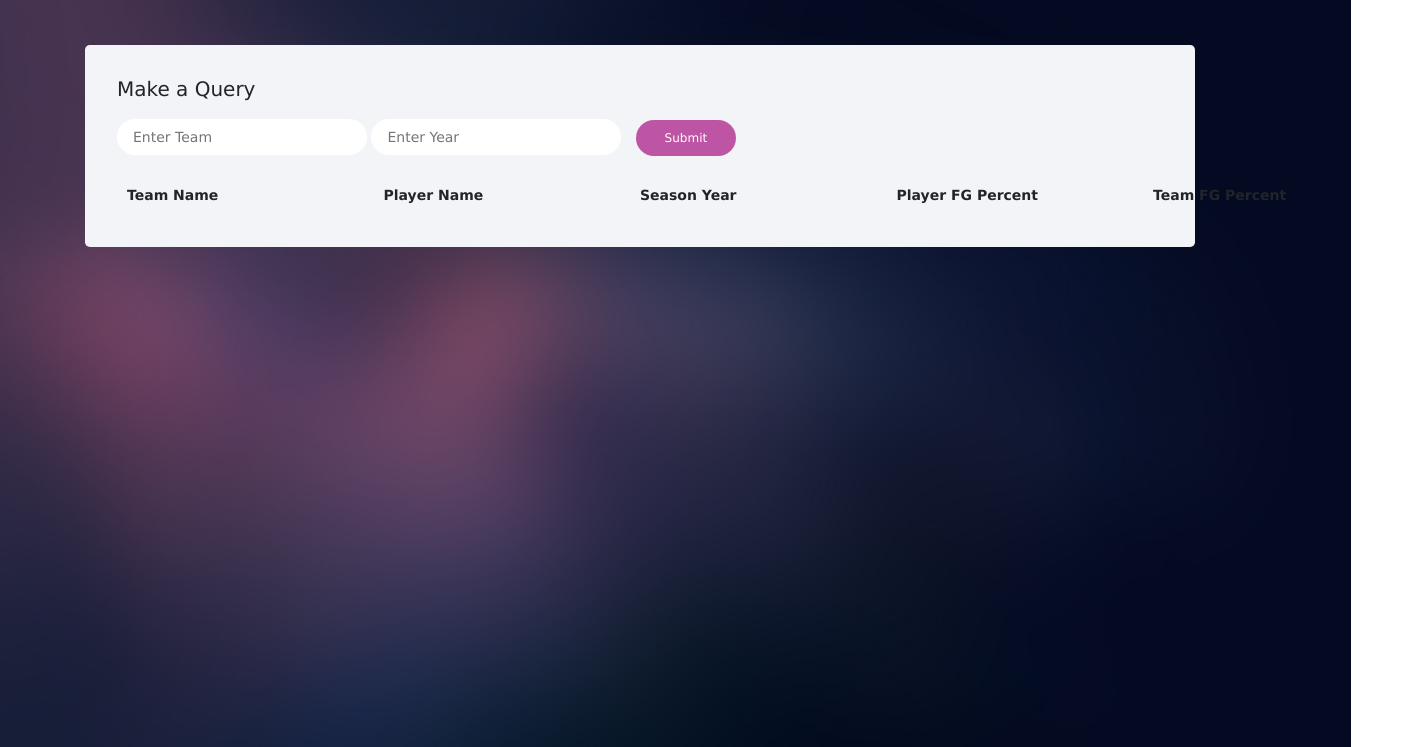
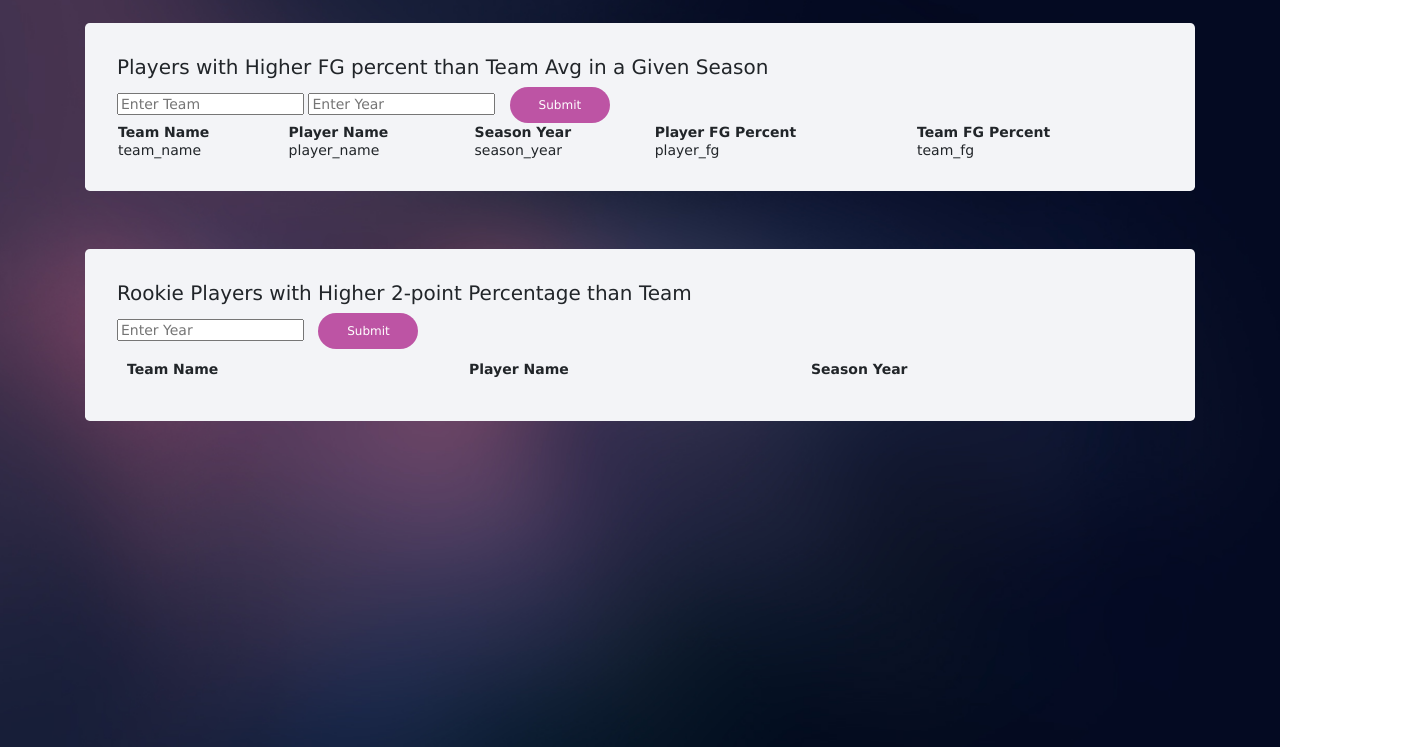
Before and after one commit to aarondr77/NBA-Visualizer, a website: page views/team.html in a window 1280 px wide. Shown: the part 53-800 px from the top of the page, 1410 px wide, since content can reach past the window. Drawn offline with nearby package versions, Linux system fonts and the light colour scheme; files that its build step writes are made by us from their sources.

Commit message:
work in progress

```diff
--- a/public/javascripts/app.js
+++ b/public/javascripts/app.js
@@ -73,7 +73,7 @@ app.controller('teamPageController', function($scope, $http) {
       console.log("success")
       console.log("Team: ", response.data);
       var data = response.data.rows
-      $scope.team = data
+      $scope.high_fg_results = data
     }, function errorCallback(response) {
       console.log("Team ERROR: ", response);
     });
--- /dev/null
+++ b/public/javascripts/scripts.js
@@ -0,0 +1,14 @@
+
+$(document).ready(function() {
+
+    var tbody = $("#high_fg_table tbody"),results = $('#high_fg_results');
+    console.log('results>>>>>>>>')
+    $.each(results, function(i, result) {
+      var tr = $('<tr>');
+      $.each(result, function(i, prop) {
+        $('<td>').html(prop).appendTo(tr);
+      });
+      tbody.append(tr);
+    });
+
+});
--- a/public/stylesheets/homepage.css
+++ b/public/stylesheets/homepage.css
@@ -2,17 +2,6 @@
   display: flex;
   flex-flow: column wrap;
   margin-top: 10px;
-}
-
-.query-container .team {
-  display: flex;
-  flex-flow: row nowrap;
-  align-items: center;
-  height: 40px;
-}
-
-.team .column {
-  flex: 1 0 20%;
 }
 
 .input-container .login-input {
@@ -49,14 +38,6 @@
   background: #d86bbe;
 }
 
-.result-container .team {
-  display: flex;
-  flex-flow: row nowrap;
-  align-items: center;
-  height: 40px;
-  padding: 0 10px;
-}
-
 .result-container .shootingpercentage:hover , .result-container .likelyshot:hover{
   background-color: #ececec;
 }
--- a/public/stylesheets/teampage.css
+++ b/public/stylesheets/teampage.css
@@ -53,6 +53,18 @@
     margin-top: 10px;
   }
 
+  .result-container .team, .result-container .{
+    display: flex;
+    flex-flow: row nowrap;
+    align-items: center;
+    height: 40px;
+    padding: 0 10px;
+  }
+
+  .results .header {
+    flex: 1 0 25%;
+  }
+
   .result-container .team {
     display: flex;
     flex-flow: row nowrap;
@@ -60,7 +72,3 @@
     height: 40px;
     padding: 0 10px;
   }
-
-  .team .header, .team .teamName, .team .playerName, .team .playerName, .team .seasonYear, .team .teamFgPercent, .team .playerFgPercent {
-    flex: 1 0 25%;
-  }
--- a/views/team.html
+++ b/views/team.html
@@ -7,7 +7,7 @@
     <link rel="stylesheet" href="https://stackpath.bootstrapcdn.com/bootstrap/4.2.1/css/bootstrap.min.css" integrity="sha384-GJzZqFGwb1QTTN6wy59ffF1BuGJpLSa9DkKMp0DgiMDm4iYMj70gZWKYbI706tWS" crossorigin="anonymous">
     <!-- Custom styles for this template-->
     <link href="/stylesheets/common.css" rel="stylesheet">
-    <link href="/stylesheets/teampage.css" rel="stylesheet">
+    <link href="/stylesheets/homepage.css" rel="stylesheet">
   </head>
 
   <body ng-controller="teamPageController">
@@ -26,35 +26,67 @@
 
     <div class="container query-container">
       <div class="jumbotron">
-        <div class="h5">Make a Query</div>
+        <div class="h5">Players with Higher FG percent than Team Avg in a Given Season</div>
         <div class="input-container">
           <input type="text" ng-model="teamName" placeholder="Enter Team" class="team-input"/>
           <input type="text" ng-model="year" placeholder="Enter Year" class="year-input"/>
           <button ng-click="submitTeamQuery()" class="submit-btn">Submit</button>
         </div>
         <div class="result-container">
-            <div class="team">
+            <table id = "high_fg_table" class ="high_fg_results" style="width:100%">
+              <thead>
+                <tr>
+                  <th>Team Name</th>
+                  <th>Player Name</th>
+                  <th>Season Year</th>
+                  <th>Player FG Percent</th>
+                  <th>Team FG Percent</th>
+                </tr>
+              </thead>
+              <tbody>
+                <tr>
+                  <td>team_name</td>
+                  <td>player_name</td>
+                  <td>season_year</td>
+                  <td>player_fg</td>
+                  <td>team_fg</td>
+                </tr>
+              </tbody>
+            </table>
+        </div>
+      </div>
+    </div>
+
+    </br>
+
+    <div class="container query-container">
+      <div class="jumbotron">
+        <div class="h5">Rookie Players with Higher 2-point Percentage than Team</div>
+        <div class="input-container">
+          <input type="text" ng-model="year" placeholder="Enter Year" class="year-input"/>
+          <button ng-click="submitTeamQuery()" class="submit-btn">Submit</button>
+        </div>
+        <div class="result-container">
+            <div class="results">
                 <div class="header"><strong>Team Name</strong></div>
                 <div class="header"><strong>Player Name</strong></div>
                 <div class="header"><strong>Season Year</strong></div>
-                <div class="header"><strong>Player FG Percent</strong></div>
-                <div class="header"><strong>Team FG Percent</strong></div>
             </div>
           <div class="team" id="results" ng-repeat="t in team">
             <div class="teamName">{{t[0]}}</div>
             <div class="playerName">{{t[1]}}</div>
             <div class="seasonYear">{{t[2]}}</div>
-            <div class="playerFgPercent">{{t[3]}}</div>
-            <div class="teamFgPercent">{{t[4]}}</div>
           </div>
       </div>
     </div>
+  </div>
 
     <!-- Include these before the end of body tag in every HTML file -->
     <script src="https://ajax.googleapis.com/ajax/libs/jquery/1.11.2/jquery.min.js"></script>
     <script src="https://code.jquery.com/jquery-3.3.1.slim.min.js" integrity="sha384-q8i/X+965DzO0rT7abK41JStQIAqVgRVzpbzo5smXKp4YfRvH+8abtTE1Pi6jizo" crossorigin="anonymous"></script>
     <script src="https://cdnjs.cloudflare.com/ajax/libs/popper.js/1.14.6/umd/popper.min.js" integrity="sha384-wHAiFfRlMFy6i5SRaxvfOCifBUQy1xHdJ/yoi7FRNXMRBu5WHdZYu1hA6ZOblgut" crossorigin="anonymous"></script>
     <script src="https://stackpath.bootstrapcdn.com/bootstrap/4.2.1/js/bootstrap.min.js" integrity="sha384-B0UglyR+jN6CkvvICOB2joaf5I4l3gm9GU6Hc1og6Ls7i6U/mkkaduKaBhlAXv9k" crossorigin="anonymous"></script>
+    <script src="../public/javascripts/scripts.js"</script>
   </body>
 
 </html>
```
Also changed, not shown: routes.js (line endings or trailing spaces).
